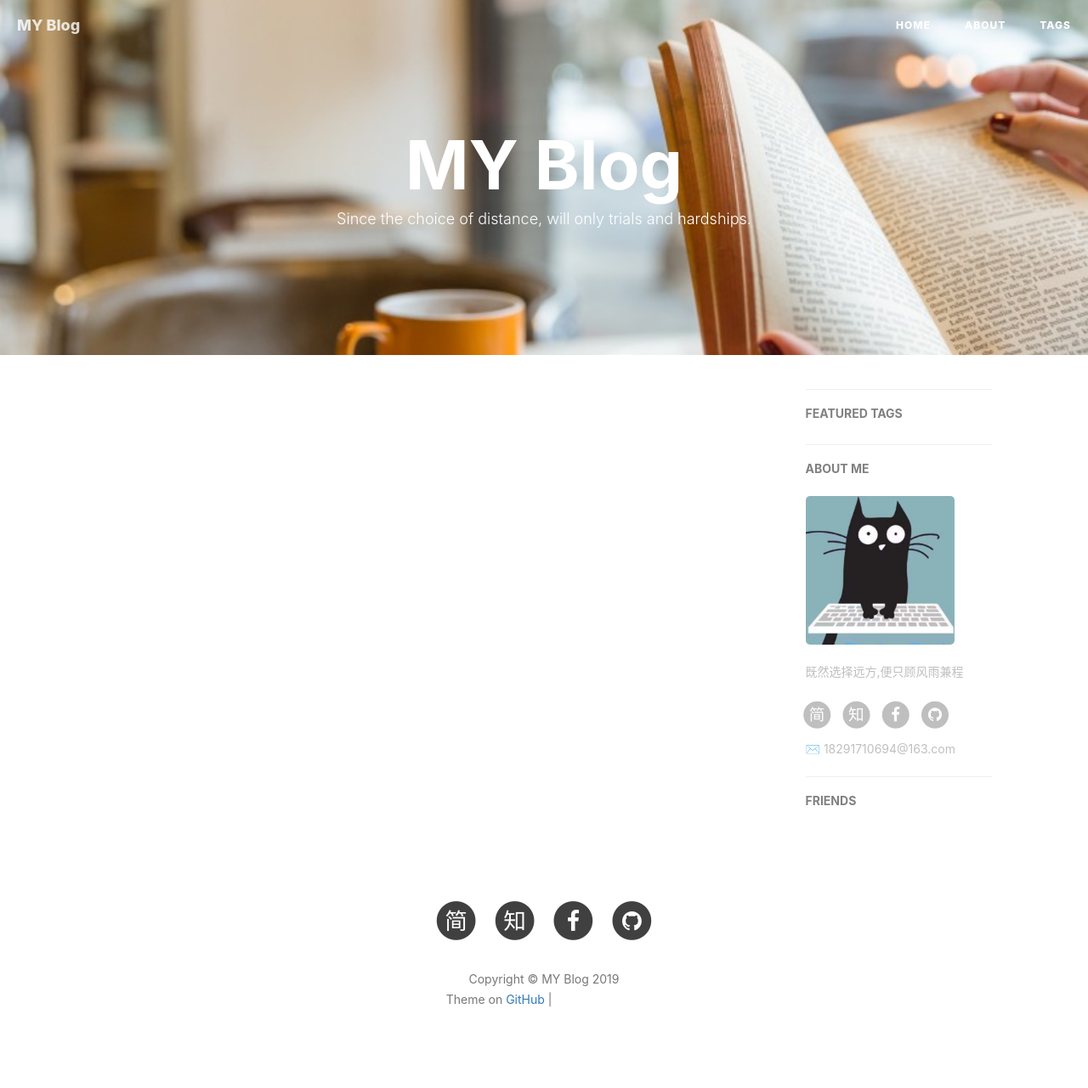
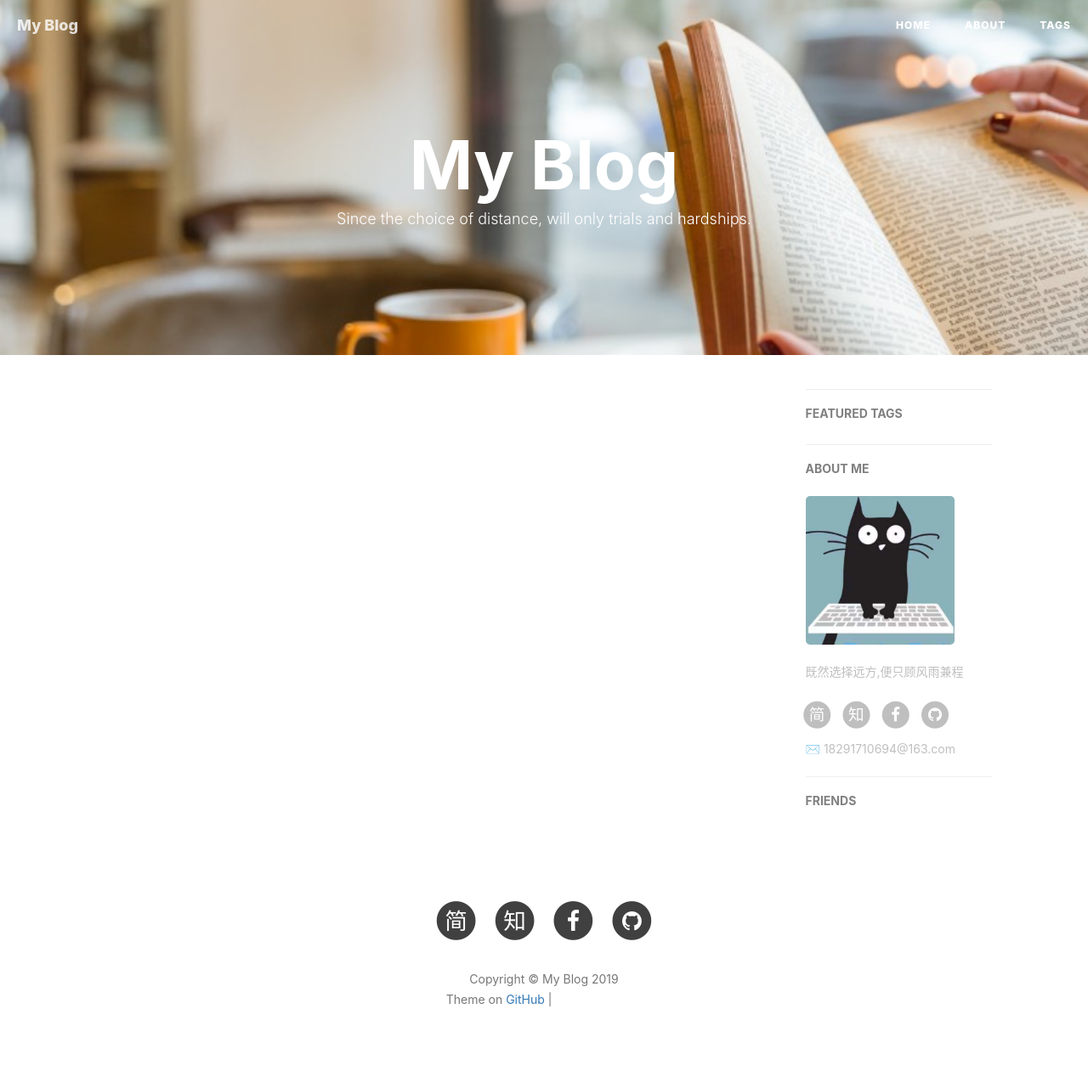
Before and after one commit to chengentop/chengentop.github.io, a Jekyll site: the page built from index.html, in a window 1280 px wide. Shown: the whole page at 85% size. Built offline with Jekyll 4.4.1, drawn with Linux system fonts in a browser that asks for light colours; nearby versions of some CDN libraries; the list of posts is cut into pages by our own code; comment, search, counter and statistics services are not loaded; grey boxes are pictures that could not be loaded.

```diff
--- a/_config.yml
+++ b/_config.yml
@@ -1,6 +1,6 @@
 # Site settings
 SEOTitle: 爬坑中 | C Blog
-title: MY Blog
+title: My Blog
 header-img: img/L.jpg
 email: 18291710694@163.com
 description: "Since the choice of distance, will only trials and hardships"
```
